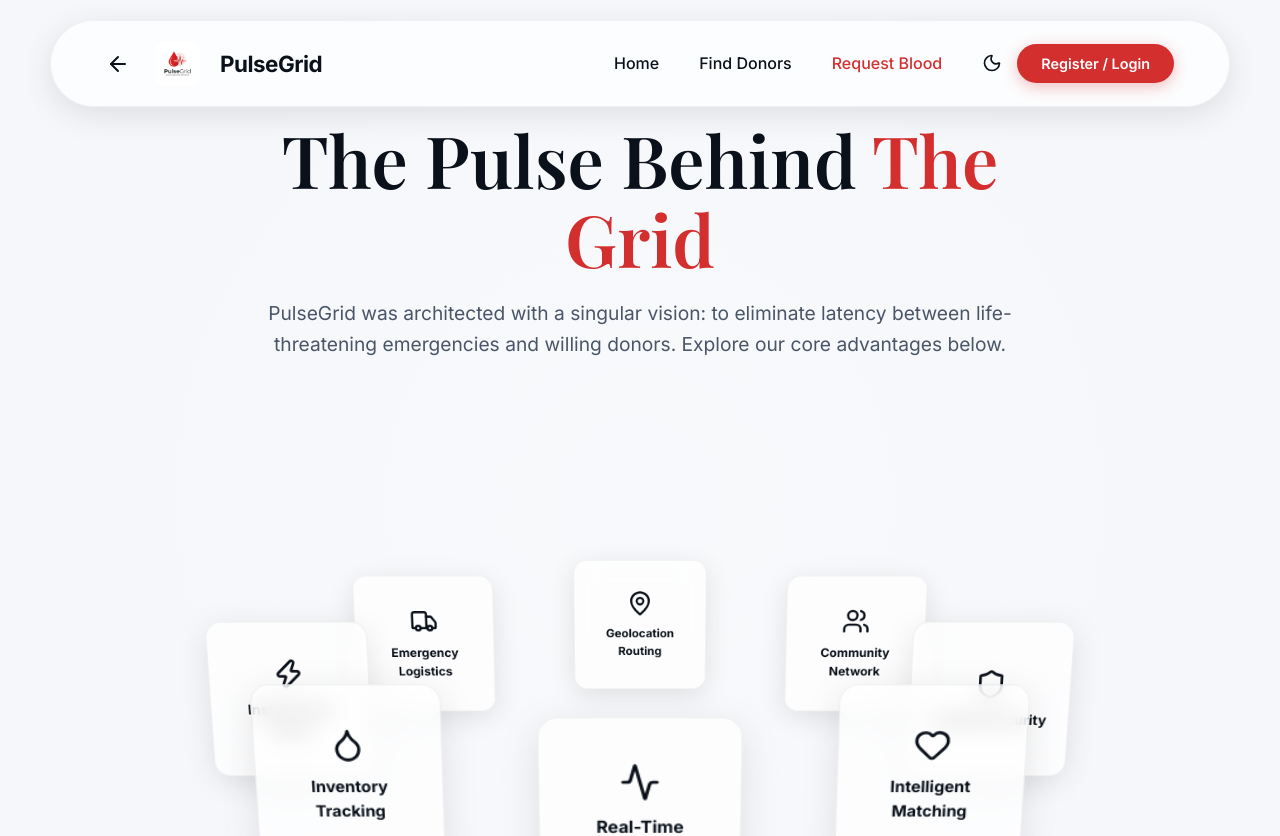
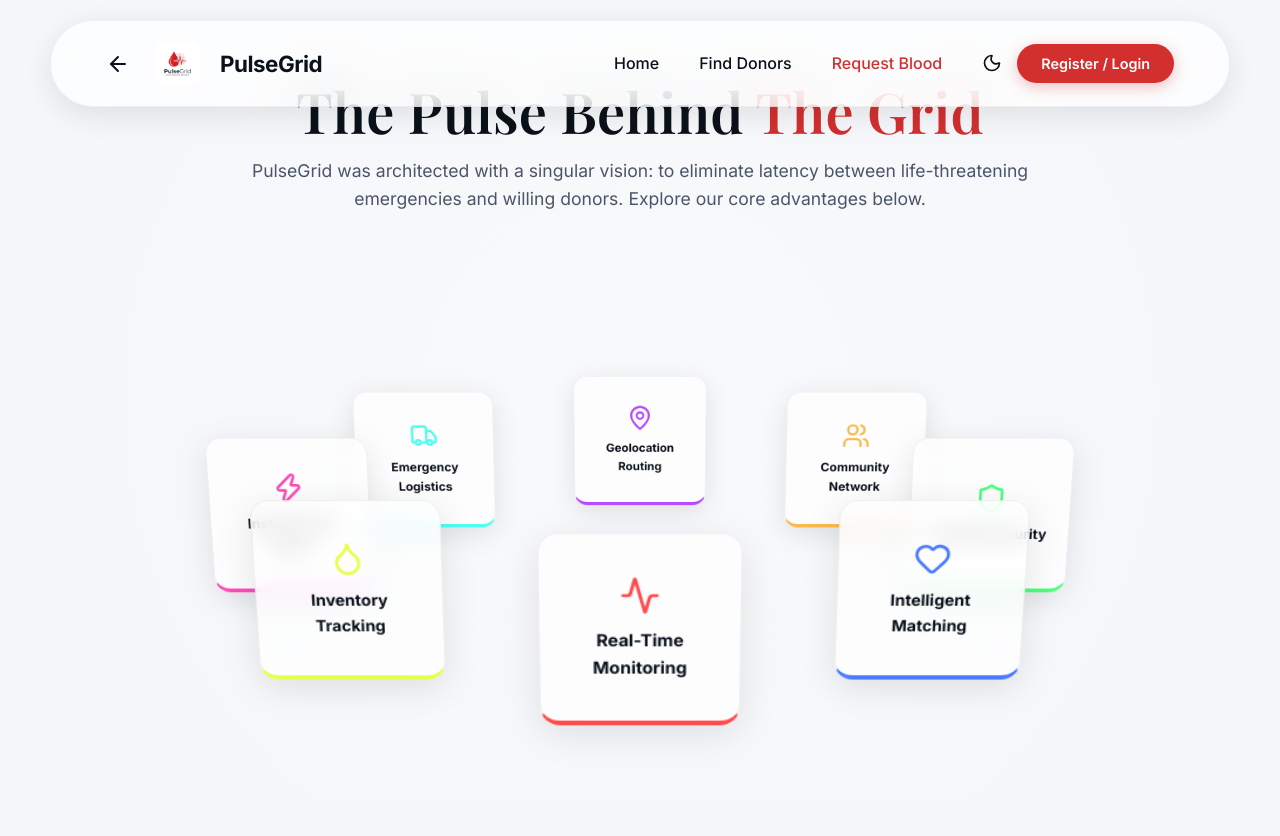
Before and after one commit to Abhinavms1/pulsegrid, a Next.js app: page /about in a window 1280 px wide. Shown: the top 836 px of the page. After the commit the page ends 800 px from the top, so only its background shows below. Built offline with nearby package versions, Linux system fonts and the light colour scheme; a web font is replaced by a local one.

Commit message:
fix: resolve background theme css, impact images, and refine about layout

```diff
--- a/src/app/about/page.js
+++ b/src/app/about/page.js
@@ -27,29 +27,33 @@ export default function AboutPage() {
       <div style={{ position: 'absolute', top: 0, left: 0, right: 0, bottom: 0, opacity: 0.3, background: 'radial-gradient(circle at center, var(--bg-secondary) 0%, var(--bg-primary) 70%)', zIndex: 0 }} />
 
       {/* Header Section */}
-      <div style={{ position: 'relative', zIndex: 1, padding: '120px 50px 40px', textAlign: 'center' }}>
+      <div style={{ position: 'relative', zIndex: 1, padding: '80px 50px 20px', textAlign: 'center' }}>
         <motion.div
           initial={{ opacity: 0, y: 30 }}
           animate={{ opacity: 1, y: 0 }}
           transition={{ duration: 1, ease: "easeOut" }}
           style={{ maxWidth: '800px', margin: '0 auto' }}
         >
-          <h1 className="text-massive" style={{ fontSize: '4.5rem', marginBottom: '20px', color: 'var(--text-primary)', lineHeight: 1.1 }}>
+          <h1 className="text-massive" style={{ fontSize: '3.5rem', marginBottom: '15px', color: 'var(--text-primary)', lineHeight: 1.1 }}>
             The Pulse Behind <span style={{ color: 'var(--primary-red)' }}>The Grid</span>
           </h1>
-          <p style={{ fontSize: '1.2rem', color: 'var(--text-muted)' }}>
+          <p style={{ fontSize: '1.1rem', color: 'var(--text-muted)' }}>
             PulseGrid was architected with a singular vision: to eliminate latency between life-threatening emergencies and willing donors. Explore our core advantages below.
           </p>
         </motion.div>
       </div>
 
       {/* CSS 3D Orbital Rotation Section */}
-      <div style={{ position: 'relative', zIndex: 1, flex: 1, display: 'flex', justifyContent: 'center', alignItems: 'center', minHeight: '600px' }}>
+      <div style={{ position: 'relative', zIndex: 1, flex: 1, display: 'flex', justifyContent: 'center', alignItems: 'center', minHeight: '500px' }}>
         <div className="orbit-container">
           <div className="orbit-system">
             {FEATURE_DATA.map((feature, index) => {
               const Icon = feature.icon;
               const angle = (360 / N) * index;
+              // Generate a vibrant color for each feature
+              const colors = ['#FF4B4B', '#4B7BFF', '#4BFF7B', '#FFB74B', '#B74BFF', '#4BFFF0', '#FF4BB7', '#E5FF4B'];
+              const color = colors[index % colors.length];
+
               return (
                 <div
                   key={index}
@@ -61,8 +65,9 @@ export default function AboutPage() {
                       <Link
                         href={`/features/${feature.slug}`}
                         className="orbit-item counter-rotate"
+                        style={{ borderBottom: `4px solid ${color}` }}
                       >
-                        <Icon size={32} style={{ marginBottom: '10px' }} />
+                        <Icon size={32} style={{ marginBottom: '10px', color: color }} />
                         <span style={{ fontWeight: 'bold' }}>{feature.title}</span>
                       </Link>
                     </div>
@@ -145,13 +150,12 @@ export default function AboutPage() {
           padding: 15px;
           box-shadow: var(--glass-shadow);
           user-select: none;
-          transition: background 0.3s, color 0.3s, box-shadow 0.3s, transform 0.3s;
+          transition: background 0.3s, color 0.3s, box-shadow 0.3s, transform 0.3s, border-color 0.3s;
         }
 
         .orbit-item:hover {
           background: var(--bg-secondary);
           color: var(--primary-red);
-          border-color: var(--primary-red);
           box-shadow: 0 10px 40px rgba(211,47,47,0.4);
           transform: scale(1.1) !important;
           z-index: 10;
--- a/src/app/globals.css
+++ b/src/app/globals.css
@@ -15,6 +15,9 @@
   --text-muted: #4a5568;
   --glass-bg: rgba(255, 255, 255, 0.7);
   --glass-border: rgba(0, 0, 0, 0.05);
+  --hero-grad-start: rgba(250,249,246,0.95);
+  --hero-grad-end: rgba(250,249,246,0.4);
+  --hero-bg: url('/hero-bg.jpg');
 }
 
 .dark, [data-theme='dark'], [data-theme='dark'] body {
@@ -24,6 +27,9 @@
   --text-muted: #8E9BAE;
   --glass-bg: rgba(6, 18, 36, 0.6);
   --glass-border: rgba(255, 255, 255, 0.08);
+  --hero-grad-start: rgba(6,18,36,0.95);
+  --hero-grad-end: rgba(6,18,36,0.4);
+  --hero-bg: url('https://images.unsplash.com/photo-1550751827-4bd374c3f58b?q=80&w=2070&auto=format&fit=crop');
 }
 
 * {
@@ -118,7 +124,7 @@ a {
 }
 .hero-bg-image {
   width: 100%; height: 100%;
-  background-image: url('/hero-bg.jpg');
+  background-image: var(--hero-bg);
   background-size: cover;
   background-position: center 30%;
   animation: subtleZoom 25s infinite alternate ease-in-out;
@@ -126,7 +132,7 @@ a {
 .hero-overlay {
   position: absolute;
   top: 0; left: 0; width: 100%; height: 100%;
-  background: linear-gradient(to right, rgba(250,249,246,0.95) 0%, rgba(250,249,246,0.4) 100%);
+  background: linear-gradient(to right, var(--hero-grad-start) 0%, var(--hero-grad-end) 100%);
 }
 @keyframes subtleZoom {
   0% { transform: scale(1); }
--- a/src/app/page.js
+++ b/src/app/page.js
@@ -124,7 +124,7 @@ export default function Home() {
 
               {/* Feature 2: Willing Donors */}
               <motion.div variants={itemVariant} className="photo-card" whileHover={{ y: -15, scale: 1.02 }} transition={{ type: 'spring', stiffness: 300 }} style={{ height: '450px', borderRadius: '24px', overflow: 'hidden', position: 'relative', boxShadow: '0 20px 40px rgba(0,0,0,0.1)' }}>
-                <img src="https://images.unsplash.com/photo-1615461066841-6116e6e02410?q=80&w=2070&auto=format&fit=crop" alt="Active Donors" style={{ width: '100%', height: '100%', objectFit: 'cover' }} />
+                <img src="https://images.unsplash.com/photo-1582719508461-905c673771fd?q=80&w=2025&auto=format&fit=crop" alt="Willing Donors" style={{ width: '100%', height: '100%', objectFit: 'cover' }} />
                 <div style={{ position: 'absolute', bottom: 0, left: 0, width: '100%', padding: '40px', background: 'linear-gradient(to top, rgba(11,17,26,0.95), transparent)' }}>
                   <h3 className="text-massive" style={{ fontSize: '2.5rem', color: '#ffffff', marginBottom: '5px' }}>12K Donors</h3>
                   <p style={{ fontSize: '1rem', color: 'rgba(255,255,255,0.8)' }}>Willing donors ready to assist in any district.</p>
@@ -133,7 +133,7 @@ export default function Home() {
 
               {/* Feature 3: Completed Transports (Ambulance Image) */}
               <motion.div variants={itemVariant} className="photo-card" whileHover={{ y: -15, scale: 1.02 }} transition={{ type: 'spring', stiffness: 300 }} style={{ height: '450px', borderRadius: '24px', overflow: 'hidden', position: 'relative', boxShadow: '0 20px 40px rgba(0,0,0,0.1)' }}>
-                <img src="https://images.unsplash.com/photo-1587556930799-8dca6a6358ce?q=80&w=2070&auto=format&fit=crop" alt="Logistics" style={{ width: '100%', height: '100%', objectFit: 'cover' }} />
+                <img src="https://images.unsplash.com/photo-1511174511562-5f7f18bfbc41?q=80&w=2070&auto=format&fit=crop" alt="Emergency Transports" style={{ width: '100%', height: '100%', objectFit: 'cover' }} />
                 <div style={{ position: 'absolute', bottom: 0, left: 0, width: '100%', padding: '40px', background: 'linear-gradient(to top, rgba(11,17,26,0.95), transparent)' }}>
                   <h3 className="text-massive" style={{ fontSize: '2.5rem', color: '#ffffff', marginBottom: '5px' }}>1.5M Lives</h3>
                   <p style={{ fontSize: '1rem', color: 'rgba(255,255,255,0.8)' }}>Emergency transports completed.</p>
--- a/src/components/NavigationAndSplash.js
+++ b/src/components/NavigationAndSplash.js
@@ -29,7 +29,7 @@ export default function NavigationAndSplash() {
   }, [pathname]);
 
   // Hide the global navigation and splash on portal routes
-  const hideNavigationRoutes = ['/admin', '/admin-login', '/donor-dashboard'];
+  const hideNavigationRoutes = ['/admin', '/admin-login', '/donor-dashboard', '/login', '/register'];
   if (hideNavigationRoutes.includes(pathname)) {
     return null;
   }
```
